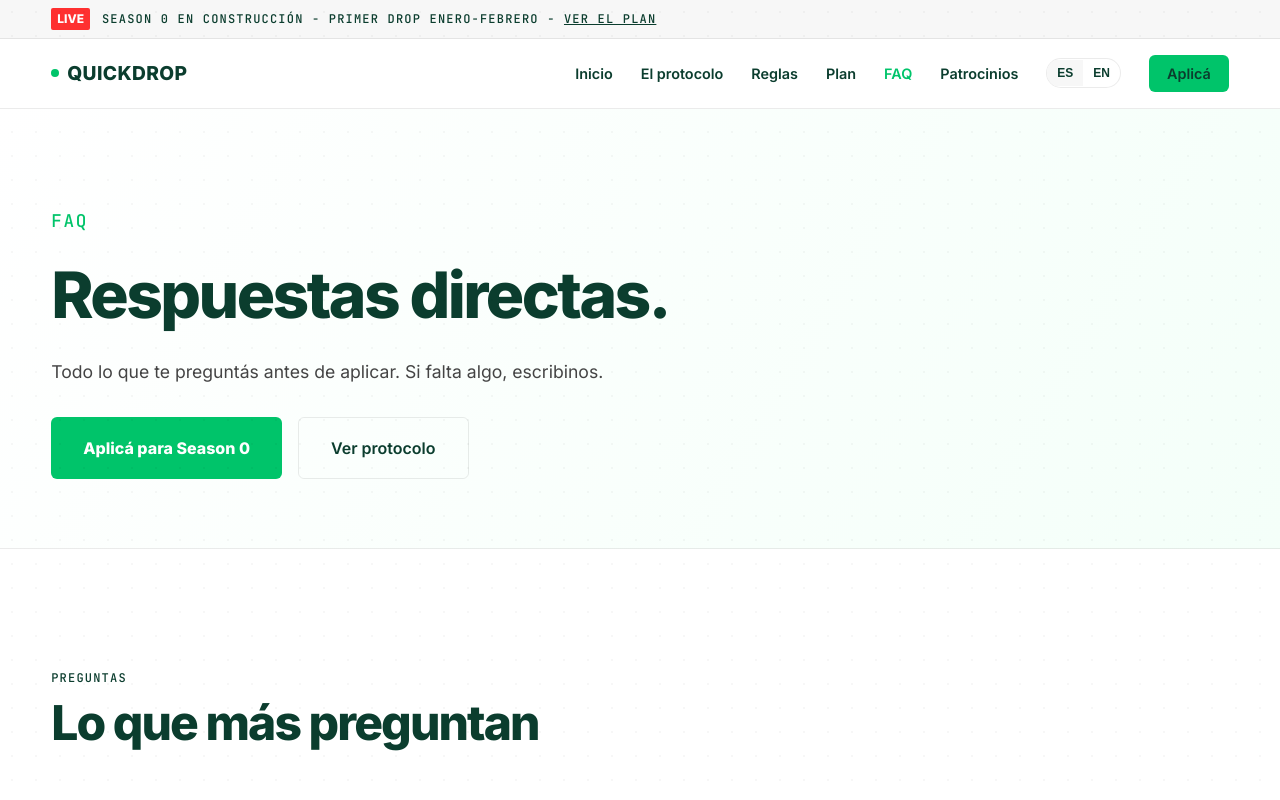
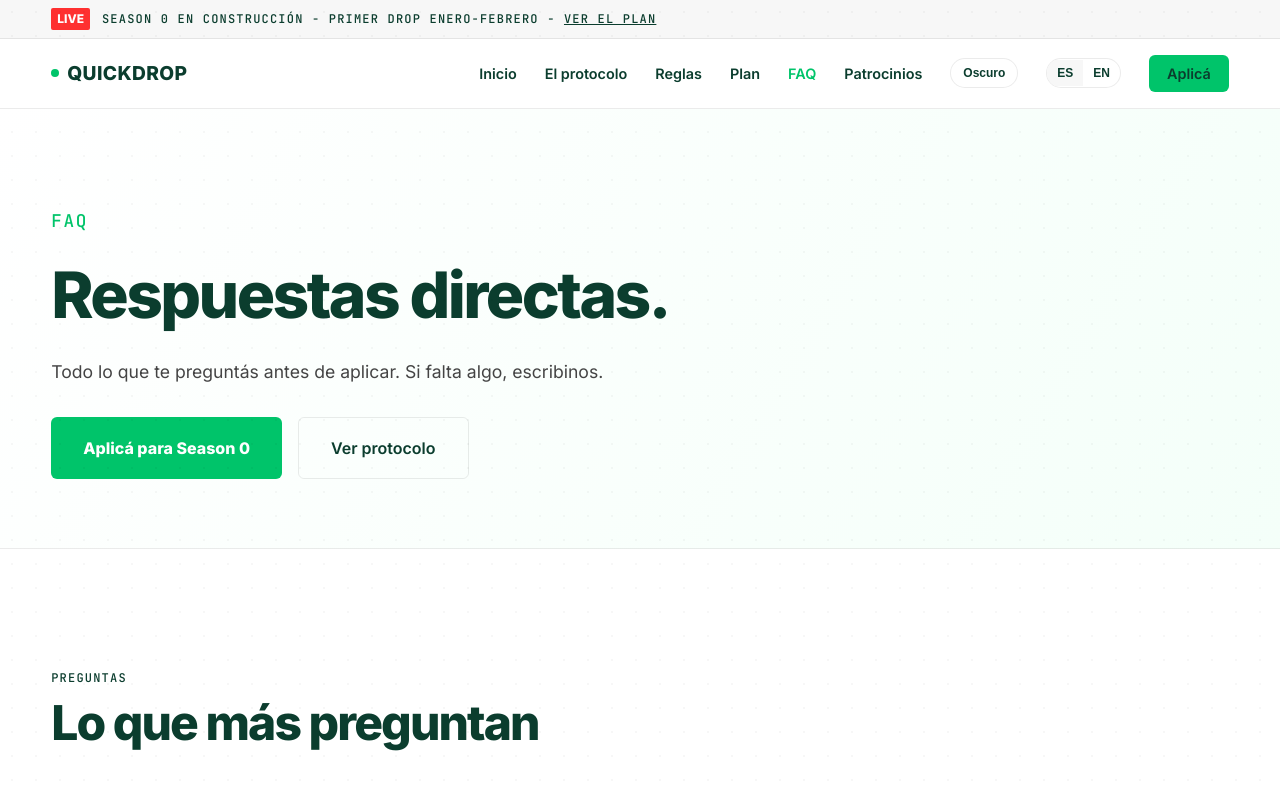
Before and after one commit to Oruga420/vibe_arena, a Next.js app: page /faq in a window 1280 px wide. Shown: the top 800 px of the page. Built offline with nearby package versions, Linux system fonts and the light colour scheme.

Commit message:
Add manual dark mode toggle

```diff
--- a/app/globals.css
+++ b/app/globals.css
@@ -19,8 +19,29 @@
     --font-mono: "JetBrains Mono", monospace;
 }
 
+:root[data-theme="dark"] {
+    --white: #0B1210;
+    --off-white: #111A17;
+    --surface: #0F1916;
+    --surface-alt: #16211D;
+    --deep-green: #E3F1EA;
+    --border: rgba(255, 255, 255, 0.08);
+    --shadow: 0 40px 80px rgba(0, 0, 0, 0.55);
+    --text-muted: #B9C7BE;
+    --nav-bg: rgba(11, 18, 16, 0.85);
+    --hero-gradient: linear-gradient(120deg, #0B1210 0%, #12201B 100%);
+    --dot-overlay: rgba(255, 255, 255, 0.04);
+    --input-bg: #0C1412;
+    --mask-color: #FFFFFF;
+    color-scheme: dark;
+}
+
+:root[data-theme="light"] {
+    color-scheme: light;
+}
+
 @media (prefers-color-scheme: dark) {
-    :root {
+    :root:not([data-theme]) {
         --white: #0B1210;
         --off-white: #111A17;
         --surface: #0F1916;
@@ -34,6 +55,7 @@
         --dot-overlay: rgba(255, 255, 255, 0.04);
         --input-bg: #0C1412;
         --mask-color: #FFFFFF;
+        color-scheme: dark;
     }
 }
 
@@ -50,7 +72,6 @@ body {
     font-family: var(--font-main);
     overflow-x: hidden;
     line-height: 1.5;
-    color-scheme: light dark;
 }
 
 a {
@@ -244,6 +265,22 @@ nav {
 
 .lang-toggle button.active {
     background: var(--surface-alt);
+}
+
+.theme-toggle {
+    border: 1px solid var(--border);
+    border-radius: 999px;
+    background: var(--surface);
+    color: var(--deep-green);
+    padding: 6px 12px;
+    font-size: 0.75rem;
+    font-weight: 700;
+    cursor: pointer;
+    height: 30px;
+}
+
+.theme-toggle:hover {
+    opacity: 0.8;
 }
 
 /* Micro-bar */
--- a/components/LanguageProvider.jsx
+++ b/components/LanguageProvider.jsx
@@ -23,6 +23,11 @@ const translations = {
             copy: "(c) 2024 TORONTO TECH MINIMAL",
             twitter: "Twitter/X",
             discord: "Discord"
+        },
+        theme: {
+            label: "Tema",
+            dark: "Oscuro",
+            light: "Claro"
         },
         home: {
             hero: {
@@ -500,6 +505,11 @@ const translations = {
             copy: "(c) 2024 TORONTO TECH MINIMAL",
             twitter: "Twitter/X",
             discord: "Discord"
+        },
+        theme: {
+            label: "Theme",
+            dark: "Dark",
+            light: "Light"
         },
         home: {
             hero: {
--- a/components/Nav.jsx
+++ b/components/Nav.jsx
@@ -5,6 +5,7 @@ import { usePathname } from "next/navigation";
 import { useEffect, useMemo, useRef, useState } from "react";
 import { useLanguage } from "./LanguageProvider";
 import LanguageToggle from "./LanguageToggle";
+import ThemeToggle from "./ThemeToggle";
 
 export default function Nav() {
     const pathname = usePathname();
@@ -70,6 +71,7 @@ export default function Nav() {
                         </Link>
                     );
                 })}
+                <ThemeToggle />
                 <LanguageToggle />
                 <Link href="/apply" className="btn-apply-sm">
                     {t("nav.apply")}
--- /dev/null
+++ b/components/ThemeToggle.jsx
@@ -0,0 +1,84 @@
+"use client";
+
+import { useEffect, useState } from "react";
+import { useLanguage } from "./LanguageProvider";
+
+const STORAGE_KEY = "theme";
+
+const getSystemTheme = () => {
+    if (typeof window === "undefined") {
+        return "light";
+    }
+    return window.matchMedia("(prefers-color-scheme: dark)").matches ? "dark" : "light";
+};
+
+export default function ThemeToggle() {
+    const { t } = useLanguage();
+    const [theme, setTheme] = useState("light");
+    const [hasOverride, setHasOverride] = useState(false);
+
+    useEffect(() => {
+        const stored = window.localStorage.getItem(STORAGE_KEY);
+        if (stored === "dark" || stored === "light") {
+            setTheme(stored);
+            setHasOverride(true);
+            document.documentElement.dataset.theme = stored;
+            return;
+        }
+
+        const systemTheme = getSystemTheme();
+        setTheme(systemTheme);
+        document.documentElement.dataset.theme = systemTheme;
+    }, []);
+
+    useEffect(() => {
+        if (!hasOverride) {
+            return;
+        }
+        window.localStorage.setItem(STORAGE_KEY, theme);
+        document.documentElement.dataset.theme = theme;
+    }, [theme, hasOverride]);
+
+    useEffect(() => {
+        if (hasOverride) {
+            return;
+        }
+        const media = window.matchMedia("(prefers-color-scheme: dark)");
+        const handleChange = (event) => {
+            const next = event.matches ? "dark" : "light";
+            setTheme(next);
+            document.documentElement.dataset.theme = next;
+        };
+        if (media.addEventListener) {
+            media.addEventListener("change", handleChange);
+        } else {
+            media.addListener(handleChange);
+        }
+        return () => {
+            if (media.removeEventListener) {
+                media.removeEventListener("change", handleChange);
+            } else {
+                media.removeListener(handleChange);
+            }
+        };
+    }, [hasOverride]);
+
+    const nextTheme = theme === "dark" ? "light" : "dark";
+    const buttonLabel = nextTheme === "dark" ? t("theme.dark") : t("theme.light");
+
+    const handleToggle = () => {
+        setHasOverride(true);
+        setTheme(nextTheme);
+    };
+
+    return (
+        <button
+            className="theme-toggle"
+            type="button"
+            aria-label={t("theme.label")}
+            onClick={handleToggle}
+        >
+            {buttonLabel}
+        </button>
+    );
+}
```
